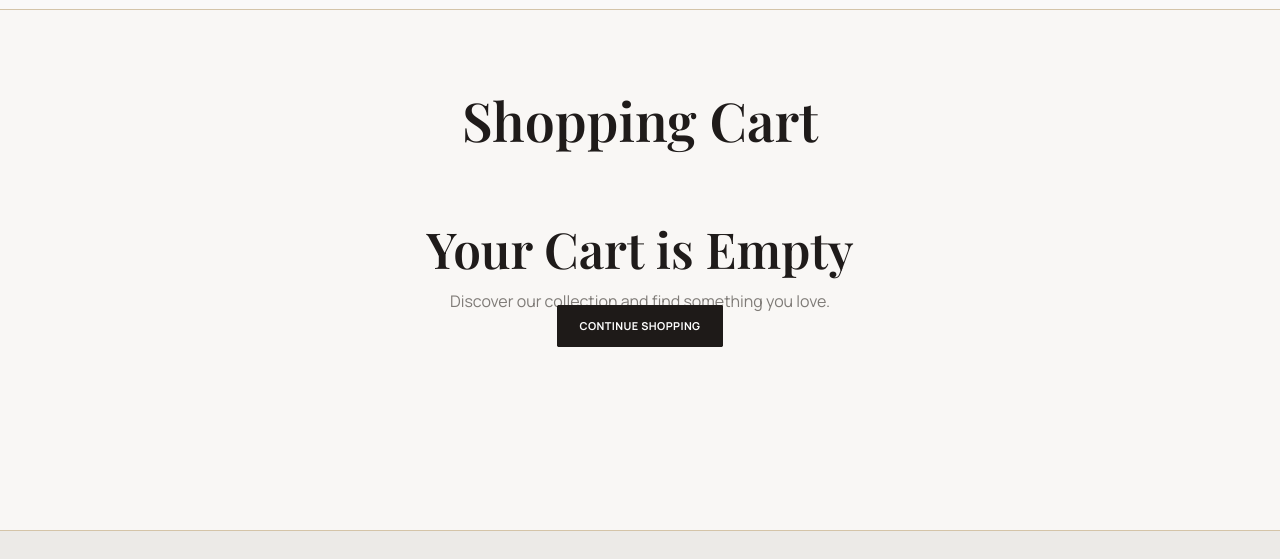
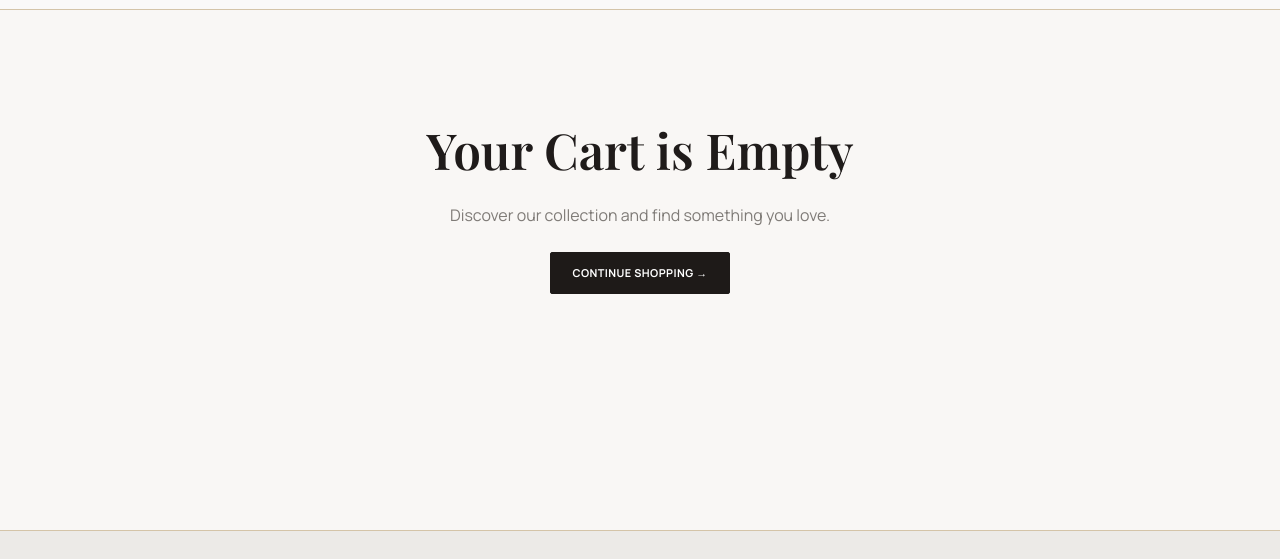
Before and after one commit to nenelipardz-sys/WebTech, a plain HTML site: page cart.html in a window 1280 px wide. Shown: the part 49-608 px from the top of the page. Drawn offline with nearby package versions, Linux system fonts and the light colour scheme.

Commit message:
Refine cart and success empty states

```diff
--- a/cart.html
+++ b/cart.html
@@ -28,8 +28,6 @@
 
   <main class="section cart-main">
     <div class="container">
-      <h1 class="page-title">Shopping Cart</h1>
-
       <section id="cart-filled" class="cart-layout shop-cart-layout">
         <div class="cart-line-items" id="cart-items"></div>
 
@@ -45,7 +43,7 @@
       <section id="cart-empty" class="empty-cart-state hidden">
         <h2>Your Cart is Empty</h2>
         <p>Discover our collection and find something you love.</p>
-        <a class="btn btn-dark" href="products.html">Continue Shopping</a>
+        <a class="btn btn-dark" href="products.html">Continue Shopping &rarr;</a>
       </section>
     </div>
   </main>
--- a/css/styles.css
+++ b/css/styles.css
@@ -998,6 +998,10 @@ a {
 }
 
 .empty-cart-state {
+  display: flex;
+  flex-direction: column;
+  align-items: center;
+  gap: clamp(0.62rem, 1.9vw, 0.9rem);
   text-align: center;
   padding: 2rem 0 1rem;
   max-width: 540px;
@@ -1014,15 +1018,21 @@ a {
   display: flex;
   flex-direction: column;
   align-items: center;
-  gap: 0.65rem;
+  gap: clamp(0.62rem, 1.9vw, 0.9rem);
+}
+
+.empty-cart-state p,
+.success-main p {
+  margin: 0;
 }
 
 .success-main p {
   max-width: 420px;
 }
 
+.empty-cart-state .btn,
 .success-main .btn {
-  margin-top: 0.45rem;
+  margin-top: clamp(0.38rem, 1.25vw, 0.58rem);
 }
 
 .checkout-layout {
```
Also changed, not shown: success.html (+1 -1 lines).
